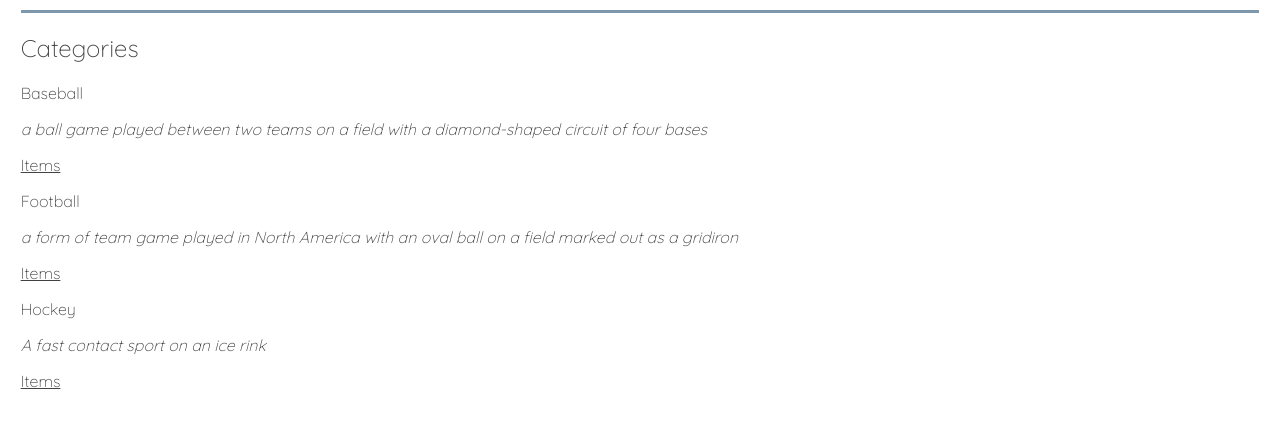
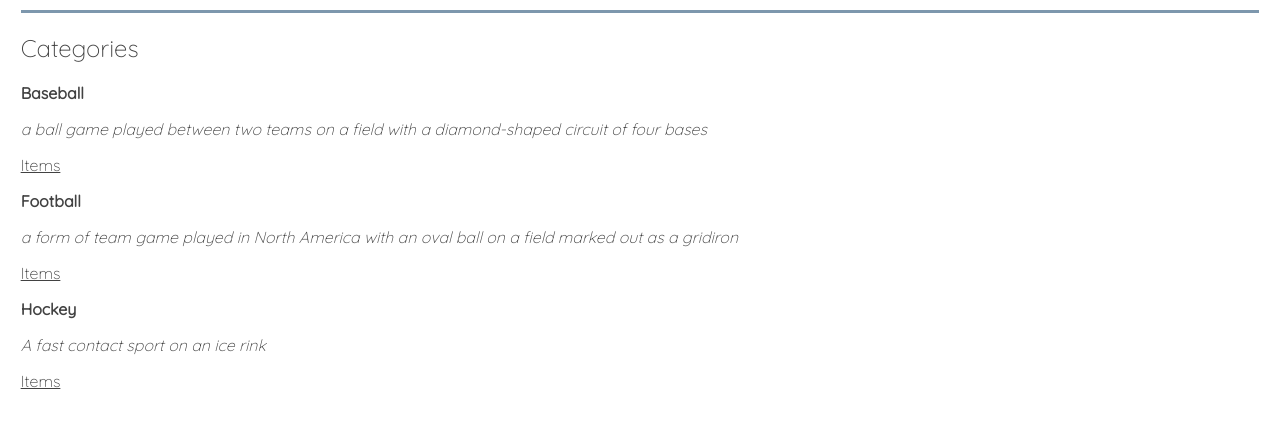
Before and after one commit to CZCuckoo/Item-Catalog, a Flask app: page / in a window 1280 px wide. Shown: the part 105-533 px from the top of the page. Run offline with Flask 2, Linux system fonts and the light colour scheme.

Commit message:
More css

```diff
--- a/application.py
+++ b/application.py
@@ -172,8 +172,7 @@ def gdisconnect():
     access_token = login_session.get('access_token')
     if access_token is None:
         print('Access Token is None')
-        response = make_response(json.dumps('Current user not connected.'),
-                                401)  # NOQA
+        response = make_response(json.dumps('Current user not connected.'), 401)  # NOQA
         response.headers['Content-Type'] = 'application/json'
         return response
     print('In gdisconnect access token is %s'), access_token
--- a/static/style.css
+++ b/static/style.css
@@ -18,6 +18,10 @@ hr {
 	font-style: italic;
 }
 
+.bold {
+	font-weight: bold;
+}
+
 
 .header-title {
 
--- a/templates/categories.html
+++ b/templates/categories.html
@@ -5,8 +5,8 @@
 		<h2>Categories</h2>
 		{% for category in categories %}
 		<div>
-			<p><b>{{category.name}}</b></p>
-			<p>{{category.description}}</p>
+			<p class="bold"><b>{{category.name}}</b></p>
+			<p class="description">{{category.description}}</p>
 			<a href="{{url_for('showItems', category_id = category.id)}}">Items</a><br>
 			<a href="{{url_for('editCategory', category_id = category.id)}}">Edit Category</a><br>
 			<a href="{{url_for('deleteCategory', category_id = category.id)}}">Delete Category</a><br>
--- a/templates/publiccategories.html
+++ b/templates/publiccategories.html
@@ -6,7 +6,7 @@
 
 		{% for category in categories %}
 		<div>
-			<p><b>{{category.name}}</b></p>
+			<p class="bold">{{category.name}}</p>
 			<p class="description">{{category.description}}</p>
 			<a href="{{url_for('showItems', category_id = category.id)}}">Items</a><br>
 		</div>
--- a/templates/publicshowitems.html
+++ b/templates/publicshowitems.html
@@ -6,7 +6,7 @@
 			<h1>Items</h1>
       <h2>{{category.name}}</h2>
 			{% for item in items %}
-			<p>{{item.name}}</p>
+			<p class="bold">{{item.name}}</p>
 			<p class="description">{{item.description}}</p>
 			{% endfor %}
 		</div>
```
